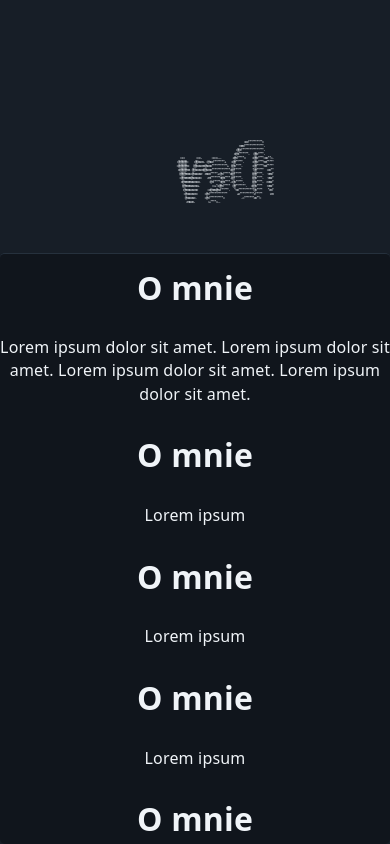
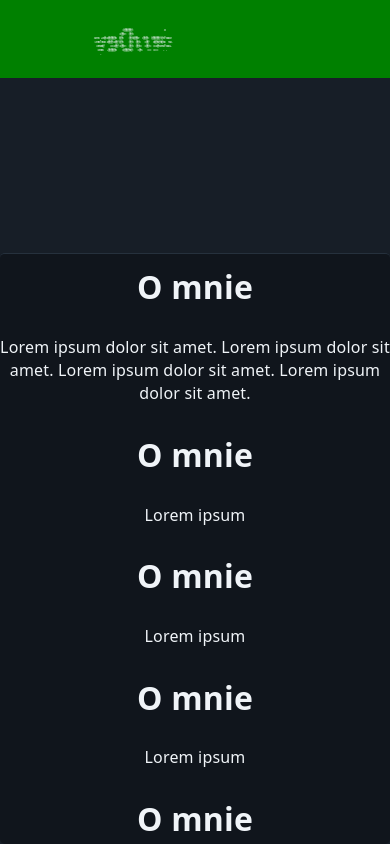
Before and after one commit to sdawidc/sdawidc.github.io, a React (Vite) app: page / in a window 390 px wide. Built offline with nearby package versions, Linux system fonts and the light colour scheme.

Commit message:
better fov

```diff
--- a/src/LeftPanel.css
+++ b/src/LeftPanel.css
@@ -8,11 +8,14 @@
   justify-content: center;
   align-items: center;
   overflow: hidden;
+  @media (max-width: 800px) {
+    height: 20vw;
+  }
 }
 
-.three-logo table {
-  margin: 0;
+.three-logo table td {
   font-family: monospace;
+  background-color: green;
 }
 
 #left-panel {
--- a/src/ThreeLogo.jsx
+++ b/src/ThreeLogo.jsx
@@ -51,7 +51,7 @@ function ThreeLogo({ ascii }) {
     const scene = new THREE.Scene();
 
     const camera = new THREE.PerspectiveCamera(
-      70,
+      45,
       container.clientWidth / container.clientHeight,
       0.1,
       100,
@@ -120,7 +120,7 @@ function ThreeLogo({ ascii }) {
         });
 
         text = new THREE.Mesh(geometry, textMaterial);
-        text.position.set(8, 0, 0);
+        //text.position.set(8, 0, 0);
         scene.add(text);
 
         function animate() {
```
